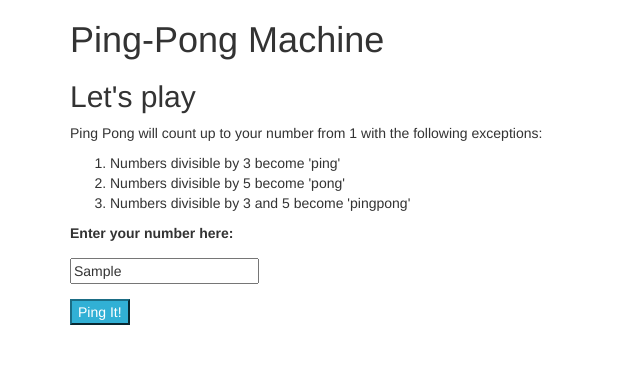
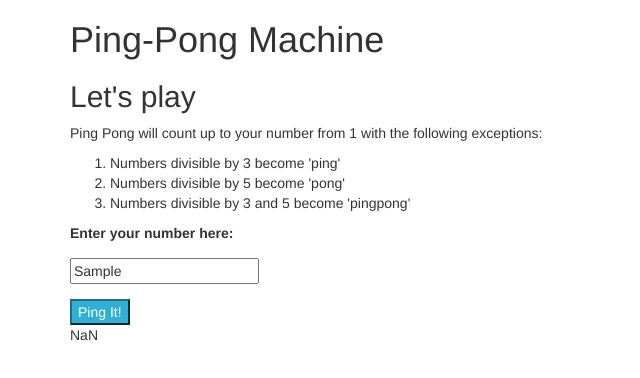
Before and after one commit to bgollins/ping-pong, a plain HTML site: page index.html in a window 1280 px wide. Both pictures are taken after typing "Sample" into the empty fields and a click on the button "Ping It!". Shown: the full height of the page, 0-640 px from the left. Drawn offline with Linux system fonts and the light colour scheme.

```diff
--- a/index.html
+++ b/index.html
@@ -28,7 +28,7 @@
       </form>
 
       <div id="result">
-        <p>Text!</p>
+        <p><span class="result"></span></p>
       </div>
     </div>
   </body>
--- a/js/scripts.js
+++ b/js/scripts.js
@@ -6,5 +6,8 @@ $(document).ready(function() {
   $("form#ping-pong").submit(function(event) {
     event.preventDefault();
     var number = parseInt($("input#number").val());
+
+    $(".result").text(number)
+    $("#result").show();
   });
 });
```
Also changed, not shown: 1 other file.
